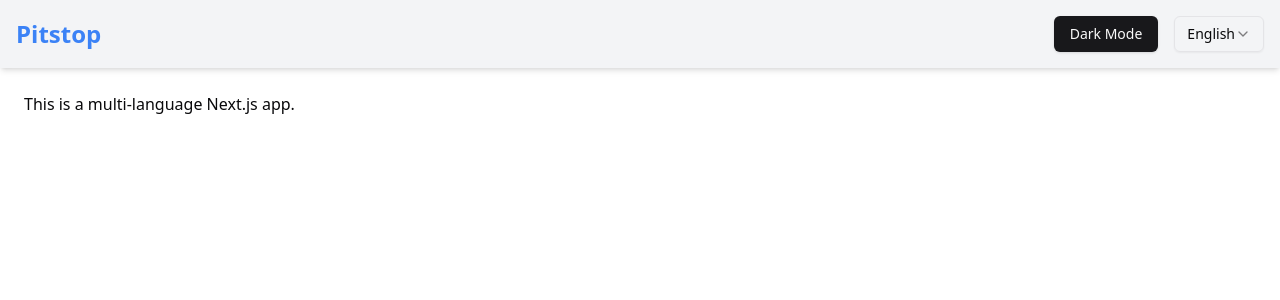
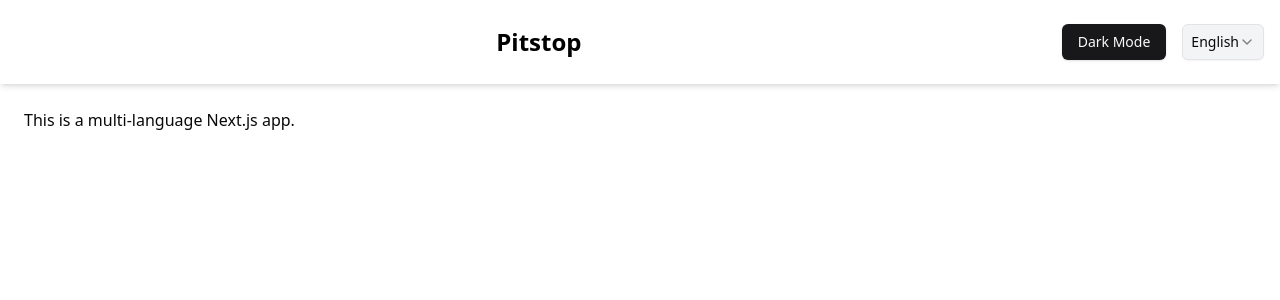
Before and after one commit to mohamad-massoudi/pitstop-p, a Next.js app in the folder pitstop/frontend/Phase-01/: page / in a window 1280 px wide. Shown: the top 300 px of the page. Built offline with nearby package versions, Linux system fonts and the light colour scheme.

Commit message:
header-next-step

```diff
--- a/pitstop/frontend/Phase-01/app/layout.jsx
+++ b/pitstop/frontend/Phase-01/app/layout.jsx
@@ -11,7 +11,7 @@ export const metadata = {
 export default function RootLayout({ children }) {
   return (
     <html lang="en">
-      <body>
+      <body className='dark:bg-gray-950'>
         <ThemeProvider>
           <TranslationProvider>
             <Header /> {/* هدر رو اینجا قرار می‌دهیم */}
--- a/pitstop/frontend/Phase-01/components/Header.jsx
+++ b/pitstop/frontend/Phase-01/components/Header.jsx
@@ -1,9 +1,15 @@
 'use client';
 
-import { useTranslation } from 'react-i18next';
-import { useTheme } from '@/context/ThemeContext';
-import { Button } from '@/components/ui/button'; // دکمه از ShadCN
-import { Select, SelectTrigger, SelectValue, SelectContent, SelectItem } from '@/components/ui/select'; // کامپوننت انتخاب زبان
+import { useTranslation } from "react-i18next";
+import { useTheme } from "@/context/ThemeContext";
+import { Button } from "@/components/ui/button"; // دکمه از ShadCN
+import {
+  Select,
+  SelectTrigger,
+  SelectValue,
+  SelectContent,
+  SelectItem,
+} from "@/components/ui/select"; // کامپوننت انتخاب زبان
 
 const Header = () => {
   const { t, i18n } = useTranslation();
@@ -14,24 +20,33 @@ const Header = () => {
   };
 
   return (
-    <header className="flex justify-between items-center p-4 bg-gray-100 dark:bg-gray-800 shadow-md">
+    <header className="flex justify-between items-center px-4 py-6 bg-white dark:bg-gray-900 shadow-md sticky top-0 z-50">
       {/* سمت چپ */}
-      <h1 className="text-2xl font-bold text-blue-500">Pitstop</h1>
+      <h1
+        className={`text-2xl font-bold transition-all duration-500 ${
+          theme === "light" ? "text-black" : "text-white"
+        } text-center w-full`}
+      >
+        Pitstop
+      </h1>
 
       {/* سمت راست */}
-      <div className="flex space-x-4">
+      <div className="flex space-x-4 items-center">
+        {/* دکمه تغییر تم */}
         <Button
           onClick={toggleTheme}
-          aria-label={`Switch to ${theme === 'light' ? 'dark' : 'light'} mode`}
+          aria-label={`Switch to ${theme === "light" ? "dark" : "light"} mode`}
           variant="default"
         >
-          {theme === 'light' ? 'Dark Mode' : 'Light Mode'}
+          {theme === "light" ? "Dark Mode" : "Light Mode"}
         </Button>
+
+        {/* انتخاب زبان */}
         <Select onValueChange={changeLanguage} value={i18n.language}>
-          <SelectTrigger>
+          <SelectTrigger className="bg-gray-100 p-2 rounded-md dark:bg-gray-800 dark:text-white">
             <SelectValue placeholder="Select Language" />
           </SelectTrigger>
-          <SelectContent>
+          <SelectContent className="bg-white dark:bg-gray-800 text-black dark:text-white">
             <SelectItem value="en">English</SelectItem>
             <SelectItem value="fa">فارسی</SelectItem>
             <SelectItem value="ar">العربية</SelectItem>
--- a/pitstop/frontend/Phase-01/context/ThemeContext.jsx
+++ b/pitstop/frontend/Phase-01/context/ThemeContext.jsx
@@ -12,7 +12,8 @@ export const ThemeProvider = ({ children }) => {
     const storedTheme = localStorage.getItem('theme');
     if (storedTheme) {
       setTheme(storedTheme);
-      document.documentElement.classList.toggle('dark', storedTheme === 'dark');
+      // تغییر کلاس‌های HTML بر اساس تم ذخیره‌شده
+      document.documentElement.classList.add(storedTheme); // اعمال تم در HTML
     }
   }, []);
 
@@ -20,7 +21,10 @@ export const ThemeProvider = ({ children }) => {
     const newTheme = theme === 'light' ? 'dark' : 'light';
     setTheme(newTheme);
     localStorage.setItem('theme', newTheme);
-    document.documentElement.classList.toggle('dark', newTheme === 'dark');
+
+    // تغییر کلاس‌ها برای HTML
+    document.documentElement.classList.remove('light', 'dark');
+    document.documentElement.classList.add(newTheme); // تغییر تم در HTML
   };
 
   return (
--- a/pitstop/frontend/Phase-01/package.json
+++ b/pitstop/frontend/Phase-01/package.json
@@ -23,6 +23,7 @@
     "react": "^19.0.0",
     "react-dom": "^19.0.0",
     "react-i18next": "^15.4.0",
+    "react-icons": "^5.4.0",
     "tailwind-merge": "^2.6.0",
     "tailwindcss-animate": "^1.0.7"
   },
```
Also changed, not shown: 1 other file (tests, documents, lock files or other folders).
